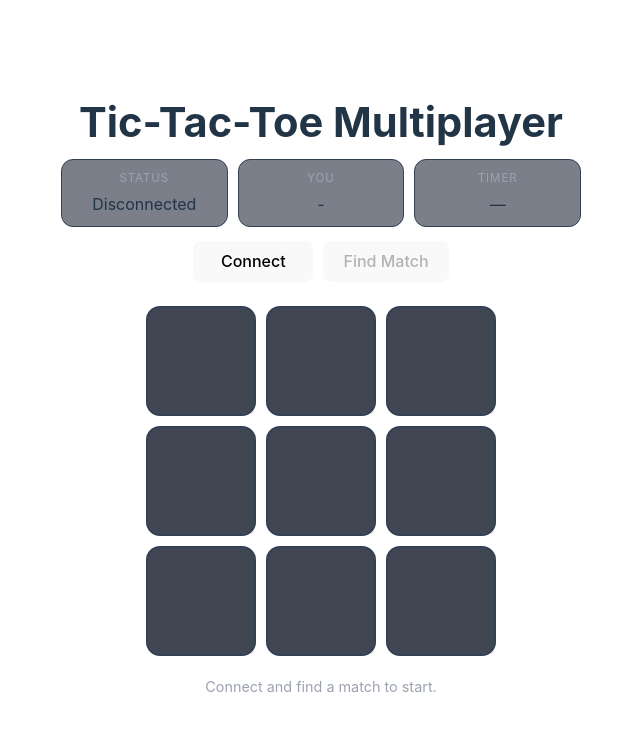
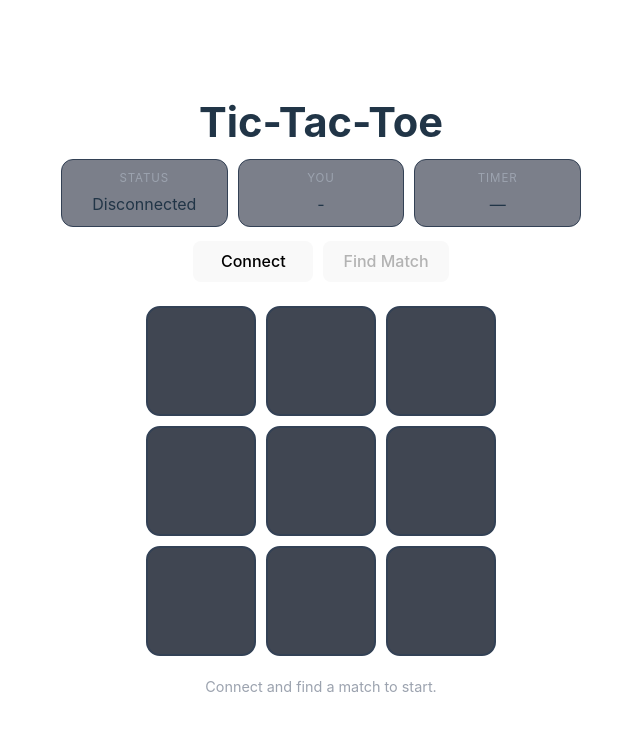
Before and after one commit to divyaxdv/tic-tac-toe, a React (Vite) app in the folder frontend/: page / in a window 1280 px wide. Shown: the top 730 px of the page, without its empty margins (319-959 px from the left). Built offline with nearby package versions, Linux system fonts and the light colour scheme.

Commit message:
improved ui

```diff
--- a/frontend/src/App.tsx
+++ b/frontend/src/App.tsx
@@ -319,10 +319,12 @@ function App() {
     .join(" ");
 
   return (
-    <main className={`game-screen${outcomeTone ? ` game-screen--${outcomeTone}` : ""}`}>
+    <main
+      className={`game-screen${outcomeTone ? ` game-screen--${outcomeTone}` : ""}`}
+    >
       <section className={shellClass}>
         <header className="game-header">
-          <h1 className="game-title">Tic-Tac-Toe Multiplayer</h1>
+          <h1 className="game-title">Tic-Tac-Toe</h1>
         </header>
 
         <section className="hud-row">
@@ -365,10 +367,7 @@ function App() {
         </div>
 
         <section
-          className={[
-            "board",
-            outcomeTone ? `board--${outcomeTone}` : "",
-          ]
+          className={["board", outcomeTone ? `board--${outcomeTone}` : ""]
             .filter(Boolean)
             .join(" ")}
         >
```
